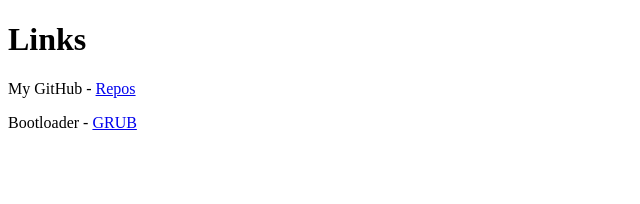
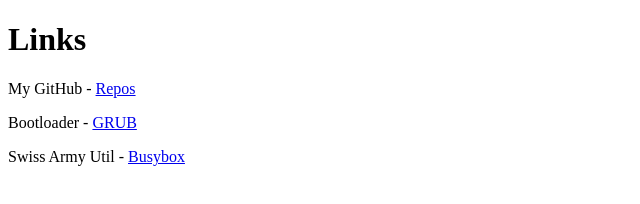
Before and after one commit to foo74/foo74.github.io, a plain HTML site: page index.html in a window 1280 px wide. Shown: the whole page, without its empty margins (0-640 px from the left). Drawn offline with Linux system fonts and the light colour scheme.

Commit message:
add busybox

```diff
--- a/index.html
+++ b/index.html
@@ -8,5 +8,6 @@
       <h1>Links</h1>
          <p>My GitHub - <a href="https://github.com/foo74">Repos</a></p>
          <p>Bootloader - <a href="https://www.gnu.org/software/grub">GRUB</a></p>
+         <p>Swiss Army Util - <a href="https://busybox.net">Busybox</a></p>
     </body>
 </html>
```
